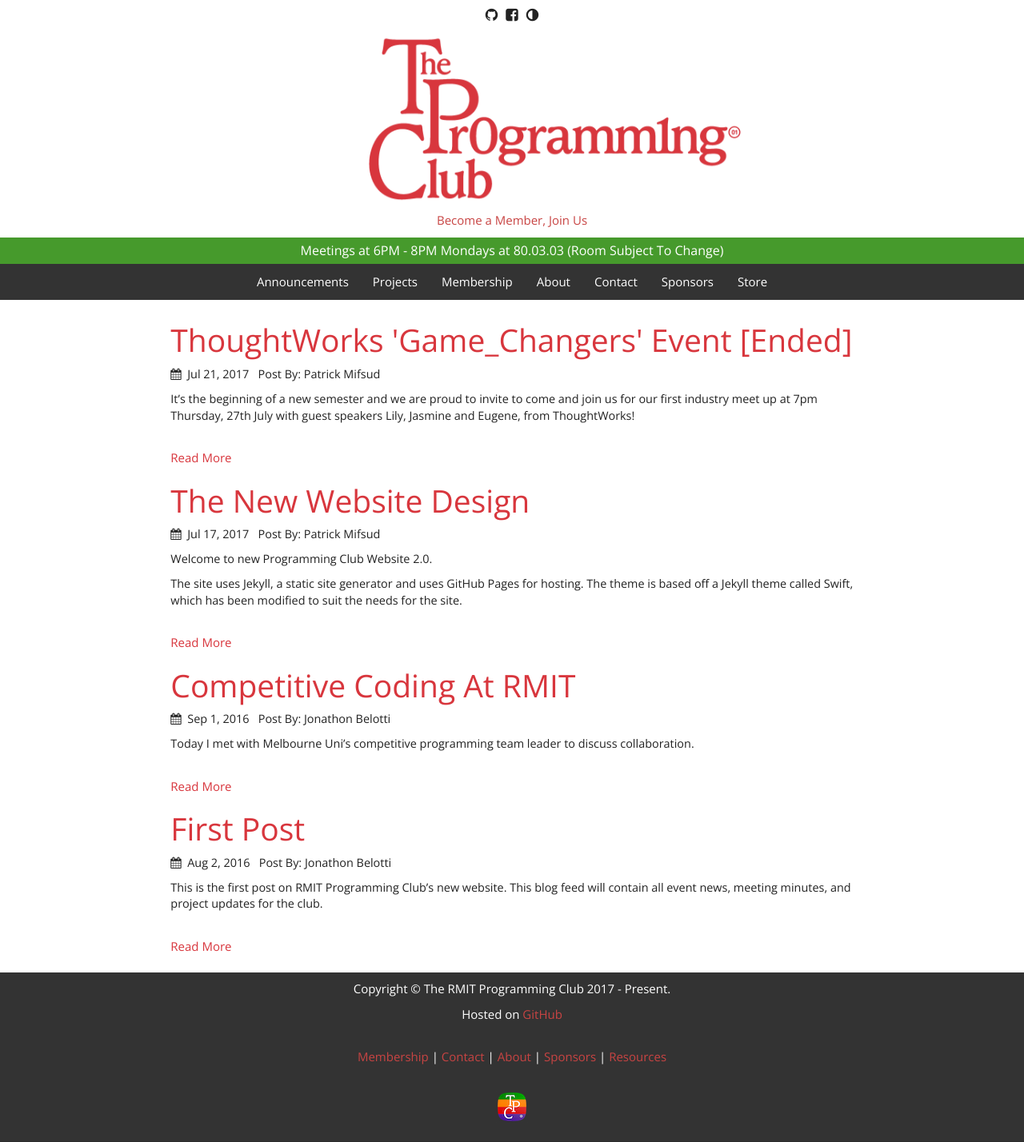
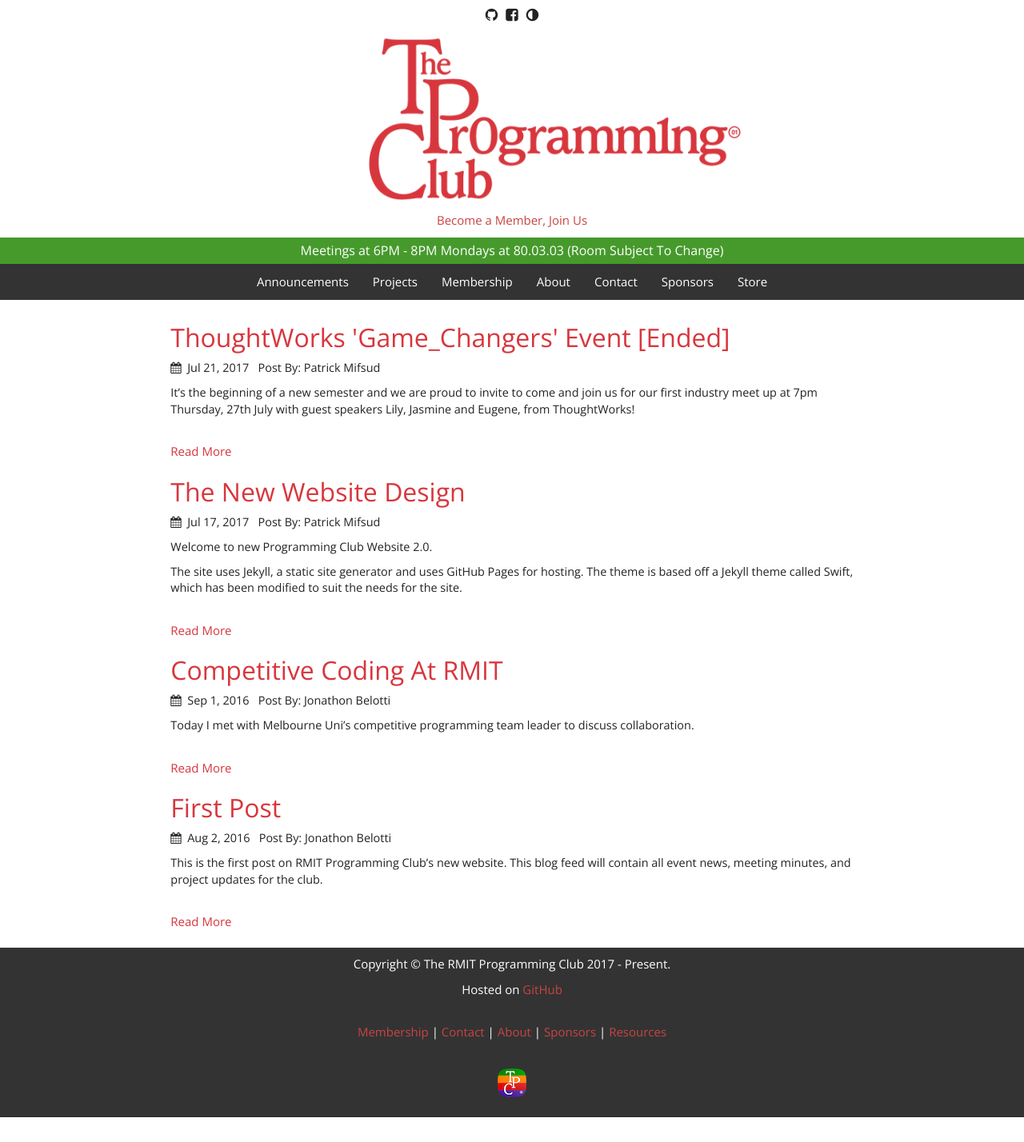
Before and after one commit to rmit-programming-club/rmit-programming-club.github.io, a Jekyll site: the page built from index.html, in a window 1280 px wide. Shown: the whole page at 80% size. Built offline with Jekyll 4.4.1, drawn with Linux system fonts in a browser that asks for light colours; nearby versions of some CDN libraries; after the commit the page ends 1397 px from its top, so only the background shows below that.

Commit message:
Tweaked Heading Size

```diff
--- a/_layouts/page.html
+++ b/_layouts/page.html
@@ -1,7 +1,7 @@
 ---
 layout: default
 ---
-	    <h1>{{ page.title }}</h1>
+	    <h2>{{ page.title }}</h1>
 	  	<article class="blog-post-small blog-post-content">
 	    	{{ content }}
 	  	</article>
--- a/index.html
+++ b/index.html
@@ -8,7 +8,7 @@
               <!-- Blog Post Links -->
               <div class="blog-post-small">
                 {% for post in site.posts %}
-                  <h1><a href="{{ post.url | prepend: site.baseurl }}">{{ post.title }}</a></h1>
+                  <h2><a href="{{ post.url | prepend: site.baseurl }}">{{ post.title }}</a></h2>
                   <p><i class="fa fa-calendar"></i> &nbsp;{{ post.date | date: "%b %-d, %Y" }} &nbsp; Post By: {{post.author}}</p>
                   {% if post.content contains '<!-- more -->' %}
                     <p>{{ post.content | split:'<!-- more -->' | first }}
```
